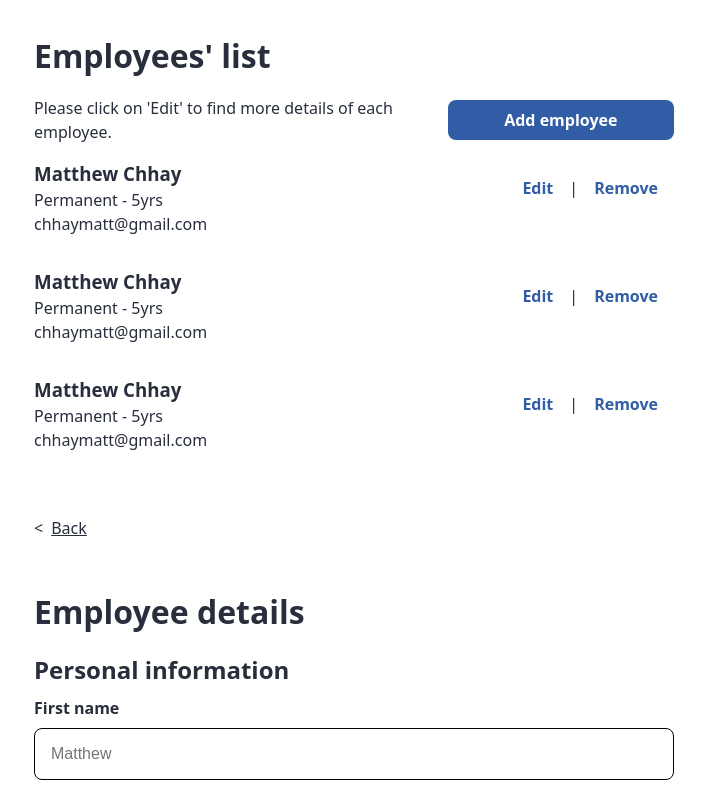
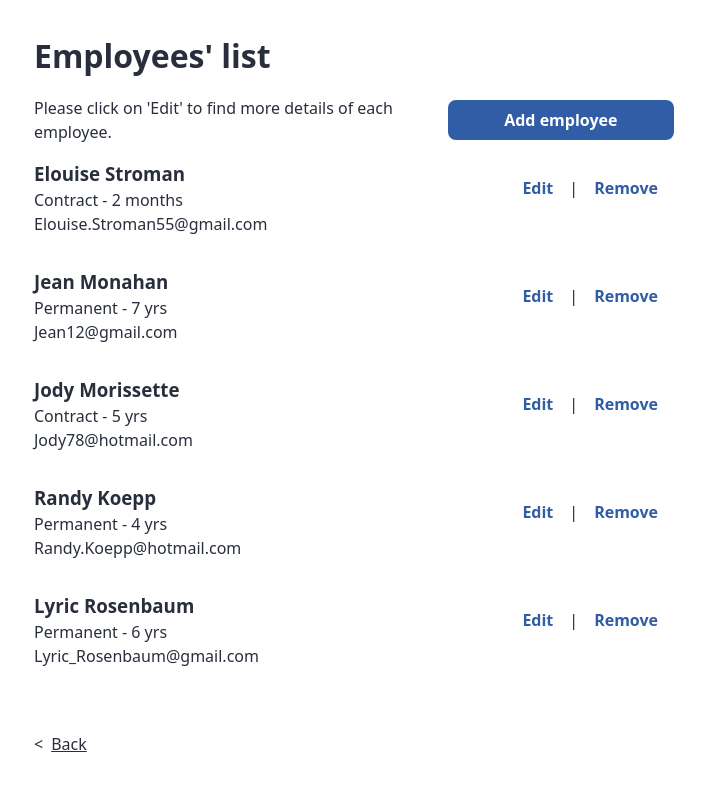
Before and after one commit to chhaymatt/employeeCreator, a React (Vite) app in the folder frontend/: page / in a window 1280 px wide. Shown: the top 800 px of the page, without its empty margins (286-991 px from the left). Built offline with nearby package versions, Linux system fonts and the light colour scheme.

Commit message:
Create fake employees

```diff
--- a/frontend/package.json
+++ b/frontend/package.json
@@ -17,6 +17,7 @@
     "sass": "^1.58.3"
   },
   "devDependencies": {
+    "@faker-js/faker": "^7.6.0",
     "@types/react": "^18.0.27",
     "@types/react-dom": "^18.0.10",
     "@vitejs/plugin-react-swc": "^3.0.0",
--- a/frontend/src/components/EmployeeCard/EmployeeCard.tsx
+++ b/frontend/src/components/EmployeeCard/EmployeeCard.tsx
@@ -1,31 +1,35 @@
+import { EmployeeType } from "../../containers/EmployeeList/EmployeeList";
 import styles from "./EmployeeCard.module.scss";
+
 type EmployeeCardProps = {
-	firstName: string;
-	lastName: string;
-	contractType: string;
-	duration: number;
-	durationUnit: string;
-	email: string;
+	employee: EmployeeType;
 };
-const EmployeeCard = ({
-	firstName,
-	lastName,
-	contractType,
-	duration,
-	durationUnit,
-	email,
-}: EmployeeCardProps) => {
+const EmployeeCard = ({ employee }: EmployeeCardProps) => {
+	let duration, durationUnit;
+	const durationInMilliSeconds =
+		Date.parse(employee.finishDate) - Date.parse(employee.startDate);
+	const durationInMonths = Math.ceil(durationInMilliSeconds / 2.628e9);
+	const durationInYears = Math.ceil(durationInMilliSeconds / 3.154e10);
+
+	if (durationInMonths >= 12) {
+		duration = durationInYears; // Duration in years
+		durationUnit = "yr";
+	} else {
+		duration = durationInMonths; // Duration in months
+		durationUnit = "month";
+	}
+
 	return (
 		<div className={styles.EmployeeCard}>
 			<section className={styles.Details}>
 				<h3>
-					{firstName} {lastName}
+					{employee.firstName} {employee.lastName}
 				</h3>
 				<p>
-					{contractType} - {duration}
-					{duration > 1 ? `${durationUnit}s` : durationUnit}
+					{`${employee.contractType} -
+					${duration} ${duration > 1 ? `${durationUnit}s` : durationUnit}`}
 				</p>
-				<p>{email}</p>
+				<p>{employee.email}</p>
 			</section>
 			<section className={styles.Interact}>
 				<button>Edit</button>
--- a/frontend/src/containers/EmployeeList/EmployeeList.tsx
+++ b/frontend/src/containers/EmployeeList/EmployeeList.tsx
@@ -2,7 +2,27 @@ import Button from "../../components/Button/Button";
 import EmployeeCard from "../../components/EmployeeCard/EmployeeCard";
 import Header from "../../components/Header/Header";
 import styles from "./EmployeeList.module.scss";
+import { createEmployees } from "../../services/factories/Employees";
+
+export type EmployeeType = {
+	id: string;
+	firstName: string;
+	middleName: string | null;
+	lastName: string;
+	email: string;
+	mobile: string;
+	address: string;
+	contractType: string;
+	startDate: string;
+	finishDate: string;
+	isOngoing: boolean;
+	workType: string;
+	hoursPerWeek: number;
+};
+
 const EmployeeList = () => {
+	const employees = createEmployees(5);
+	console.log(employees);
 	return (
 		<div className={styles.EmployeeList}>
 			<Header title={`Employees' list`} />
@@ -13,30 +33,9 @@ const EmployeeList = () => {
 				</p>
 				<Button label={`Add employee`} />
 			</section>
-			<EmployeeCard
-				firstName={"Matthew"}
-				lastName={"Chhay"}
-				contractType={"Permanent"}
-				duration={5}
-				durationUnit={"yr"}
-				email={"chhaymatt@gmail.com"}
-			/>
-			<EmployeeCard
-				firstName={"Matthew"}
-				lastName={"Chhay"}
-				contractType={"Permanent"}
-				duration={5}
-				durationUnit={"yr"}
-				email={"chhaymatt@gmail.com"}
-			/>
-			<EmployeeCard
-				firstName={"Matthew"}
-				lastName={"Chhay"}
-				contractType={"Permanent"}
-				duration={5}
-				durationUnit={"yr"}
-				email={"chhaymatt@gmail.com"}
-			/>
+			{employees.map((employee, index) => (
+				<EmployeeCard key={index} employee={employee} />
+			))}
 		</div>
 	);
 };
--- /dev/null
+++ b/frontend/src/services/factories/Employees.tsx
@@ -0,0 +1,35 @@
+import { faker } from "@faker-js/faker";
+
+const createEmployee = () => {
+	const firstName = faker.name.firstName();
+	const lastName = faker.name.lastName();
+	const startDateRaw = faker.date.between(
+		"2020-01-01T00:00:00.000Z",
+		"2023-02-20T00:00:00.000Z"
+	);
+	const finishDateRaw = faker.date.future(10, startDateRaw);
+	return {
+		id: faker.datatype.uuid(),
+		firstName: firstName,
+		middleName: faker.name.middleName(),
+		lastName: lastName,
+		email: faker.internet.email(firstName, lastName),
+		mobile: faker.phone.number("04########"),
+		address: `${faker.address.streetAddress()}, ${
+			faker.address.cityName
+		} ${faker.address.zipCode("####")}`,
+		contractType: faker.helpers.arrayElement(["Permanent", "Contract"]),
+		startDate: startDateRaw.toISOString(),
+		finishDate: finishDateRaw.toISOString(),
+		isOngoing: faker.datatype.boolean(),
+		workType: faker.helpers.arrayElement(["Full-time", "Part-time"]),
+		hoursPerWeek: faker.datatype.number({
+			min: 0,
+			max: 40,
+		}),
+	};
+};
+
+export const createEmployees = (numEmployees = 5) => {
+	return Array.from({ length: numEmployees }, createEmployee);
+};
```
Also changed, not shown: 2 other files (tests, documents, lock files or other folders).
